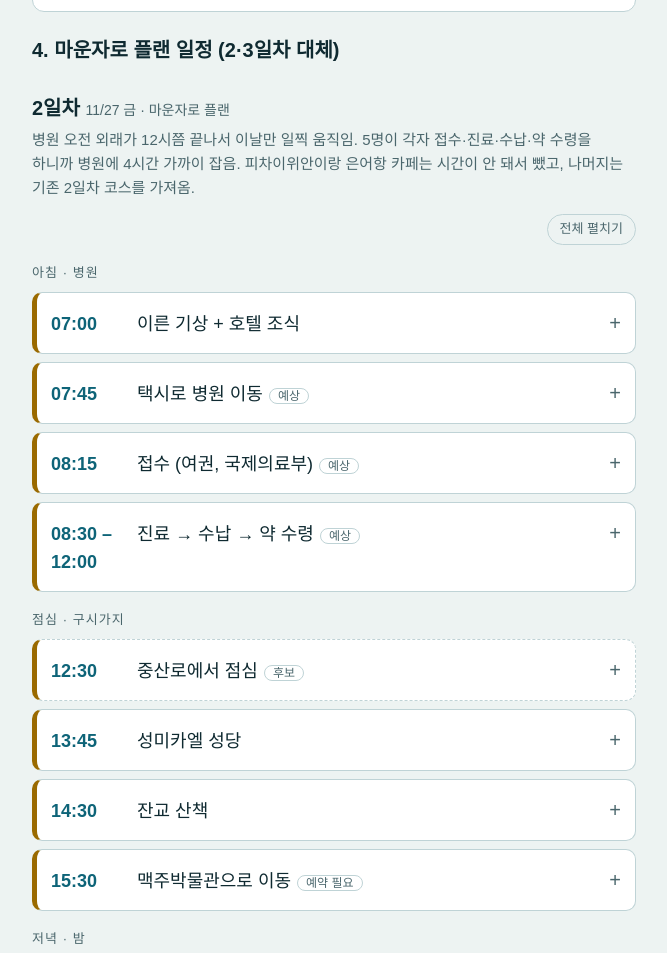
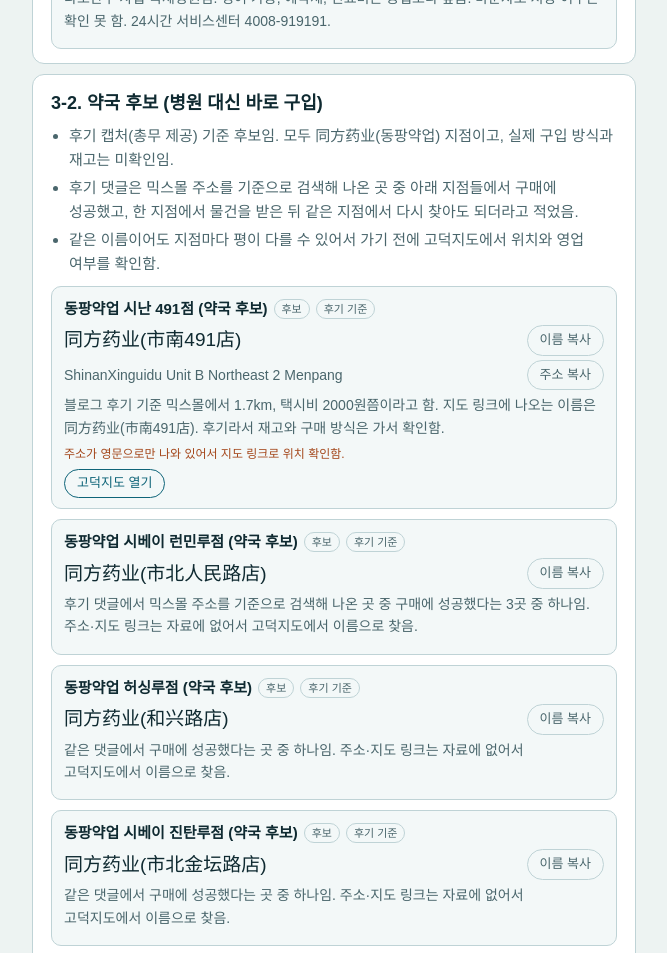
Before and after one commit to smartvipo-max/qingdao-trip, a plain HTML site: page index.html in a window 1280 px wide. Shown: the part 7095-8048 px from the top of the page, without its empty margins (306-973 px from the left). Drawn offline with Linux system fonts and the light colour scheme.

Commit message:
Update index.html

```diff
--- a/index.html
+++ b/index.html
@@ -323,16 +323,22 @@ document.getElementById('info').innerHTML = `<section id="info-sec"><h2>여행
 Object.assign(P,{
  M1:{ko:'청대부원 (칭다오대학 부속병원) 시난 원구 · 국제의료부',tip:'구시가지 쪽 병원임. 네이버에는 칭다오대학 부속병원으로 나옴. 국제의료부는 영어 가능이라고 안내됨. 외국인 마운자로 처방 여부는 아직 확인 못 함.',flags:['확인 필요'],zh:'青岛大学附属医院(市南院区)',addr:'青岛市市南区江苏路16号',link:'',area:'마운자로',engaddr:false},
  M2:{ko:'칭다오시립병원 동원 국제외래',tip:'시난구 둥하이시루 쪽 원구라는 블로그 설명이 있음. 정확한 주소는 확인 못 해서 고덕지도에 이름 붙여넣고 위치 확인함.',flags:['확인 필요'],zh:'青岛市市立医院(东院区)',addr:'',link:'',area:'마운자로',engaddr:false},
- M3:{ko:'칭다오 유나이티드 패밀리 병원 (和睦家)',tip:'라오산구 사립 국제병원임. 영어 가능, 예약제, 진료비는 공립보다 높음. 마운자로 처방 여부는 확인 못 함. 24시간 서비스센터 4008-919191.',flags:['비용 높음'],zh:'青岛和睦家医院',addr:'',link:'',area:'마운자로',engaddr:false}
+ M3:{ko:'칭다오 유나이티드 패밀리 병원 (和睦家)',tip:'라오산구 사립 국제병원임. 영어 가능, 예약제, 진료비는 공립보다 높음. 마운자로 처방 여부는 확인 못 함. 24시간 서비스센터 4008-919191.',flags:['비용 높음'],zh:'青岛和睦家医院',addr:'',link:'',area:'마운자로',engaddr:false},
+ Y1:{ko:'동팡약업 시난 491점 (약국 후보)',tip:'블로그 후기 기준 믹스몰에서 1.7km, 택시비 2000원쯤이라고 함. 지도 링크에 나오는 이름은 同方药业(市南491店). 후기라서 재고와 구매 방식은 가서 확인함.',flags:['후보','후기 기준'],zh:'同方药业(市南491店)',addr:'ShinanXinguidu Unit B Northeast 2 Menpang',link:'https://surl.amap.com/1ySnUvnMpeFn',area:'마운자로',engaddr:true},
+ Y2:{ko:'동팡약업 시베이 런민루점 (약국 후보)',tip:'후기 댓글에서 믹스몰 주소를 기준으로 검색해 나온 곳 중 구매에 성공했다는 3곳 중 하나임. 주소·지도 링크는 자료에 없어서 고덕지도에서 이름으로 찾음.',flags:['후보','후기 기준'],zh:'同方药业(市北人民路店)',addr:'',link:'',area:'마운자로',engaddr:false},
+ Y3:{ko:'동팡약업 허싱루점 (약국 후보)',tip:'같은 댓글에서 구매에 성공했다는 곳 중 하나임. 주소·지도 링크는 자료에 없어서 고덕지도에서 이름으로 찾음.',flags:['후보','후기 기준'],zh:'同方药业(和兴路店)',addr:'',link:'',area:'마운자로',engaddr:false},
+ Y4:{ko:'동팡약업 시베이 진탄루점 (약국 후보)',tip:'같은 댓글에서 구매에 성공했다는 곳 중 하나임. 주소·지도 링크는 자료에 없어서 고덕지도에서 이름으로 찾음.',flags:['후보','후기 기준'],zh:'同方药业(市北金坛路店)',addr:'',link:'',area:'마운자로',engaddr:false}
 });
+HOT.push('방문 금지');
 
 const MJ_DAYS=[
- {id:'mj-d2',label:'2일차',date:'11/27 금 · 마운자로 플랜',intro:'병원 오전 외래가 12시쯤 끝나서 이날만 일찍 움직임. 5명이 각자 접수·진료·수납·약 수령을 하니까 병원에 4시간 가까이 잡음. 피차이위안이랑 은어항 카페는 시간이 안 돼서 뺐고, 나머지는 기존 2일차 코스를 가져옴.',items:[
+ {id:'mj-d2',label:'2일차',date:'11/27 금 · 마운자로 플랜',intro:'약 구하는 방법은 A(병원 처방 후 수령, 기본 안)와 B(병원 대신 약국에서 바로 구입, 대안) 두 가지임. 병원 오전 외래가 12시쯤 끝나서 이날만 일찍 움직임. 5명이 각자 접수·진료·수납·약 수령을 하니까 병원에 4시간 가까이 잡음. 피차이위안이랑 은어항 카페는 시간이 안 돼서 뺐고, 나머지는 기존 2일차 코스를 가져옴.',items:[
   {sep:'아침 · 병원'},
   {t:'07:00',title:'이른 기상 + 호텔 조식',team:'all',desc:'이날만 일찍 일어남. 여권 5개, 현금, 알리페이, 보냉백, 얼음팩 챙김. 얼음팩은 전날 프런트에 냉동 부탁해둠.'},
   {t:'07:45',title:'택시로 병원 이동',team:'all',tag:'예상',desc:'디디 택시 한 대에 5명 탐. 숙소에서 병원까지 시간은 고덕지도로 확인함. 아래 한자 이름 복사해서 도착지에 입력함.',places:['M1']},
   {t:'08:15',title:'접수 (여권, 국제의료부)',team:'all',tag:'예상',desc:'1층 접수처나 국제의료부 창구에서 여권 내고 내분비과 또는 체중관리 외래로 접수함. 접수 때 현지 전화번호를 요구하는 병원이 많다고 해서 한국·로밍 번호 준비함. 병원에 미리 전화해서 5명이 같은 날 오전에 간다고 알려둠.',notes:[['준비','여권 원본, 현금 위안화, 알리페이·위챗']]},
   {t:'08:30 – 12:00',title:'진료 → 수납 → 약 수령',team:'all',tag:'예상',desc:'진료, 수납, 약 수령은 전부 각자 함. 중국 대형병원은 접수·검사·약값을 단계별로 먼저 내는 방식이라 수납을 여러 번 할 수 있음. 처방이 안 나온 친구는 진료만 받고 먼저 나가서 근처에서 기다림.',notes:[['기준','BMI 28 이상이거나, 24 이상이면서 고혈압 같은 동반 질환이 있으면 처방 대상이라는 블로그 설명. 안 맞으면 처방이 안 될 수 있음'],['바늘','퀵펜은 바늘이 따로일 수 있음. 처방에 포함되는지 물어봄'],['서류','처방전, 영수증(发票), 약 원포장 상자 챙김'],['원칙','본인 사용분만 구입함. 서로 사다 주거나 나눠 주지 않음']]},
+  {t:'08:30 – 11:30',title:'B 경로: 병원 대신 약국에서 바로 구입',team:'all',tag:'대안',cand:true,desc:'병원에 안 가기로 하면 위 A 대신 이 칸을 씀. 택시로 약국 후보를 돌며 각자 본인 몫을 삼. 영업시간과 재고는 가기 전에 고덕지도에서 확인함. 중국에서 마운자로는 처방약이라 약국이 처방전을 요구할 수 있고, 외국인이 처방 없이 살 수 있는지는 확인 못 함. 막히면 오후 외래나 3일차 예비 슬롯으로 A를 시도함. 후기 작성자는 2펜씩 3번에 나눠 6펜을 샀다고 하는데, 6펜은 한국 3개월분 상한(약 3펜)을 넘으니 우리는 따라 하지 않음.',notes:[['수량','각자 본인 3개월분(퀵펜 약 3개) 안에서만 삼'],['금지','해군병원약국(同方药业 闽江路店)은 가지 않음']],places:['Y1','Y2','Y3','Y4']},
   {sep:'점심 · 구시가지'},
   {t:'12:30',title:'중산로에서 점심',team:'all',tag:'후보',cand:true,desc:'춘화루 먼저, 사람이 많으면 동방자오차(딤섬)로 바꿈. 병원이 길어지면 점심은 병원 근처에서 해결하고 구시가지 코스를 줄임. 약은 보냉백에 넣어 들고 다님.',places:[45,43]},
   {t:'13:45',title:'성미카엘 성당',team:'all',desc:'금요일이라 내부 입장 가능. 맞은편 기념품숍 구경함.',notes:[['입장료','1인 10위안']],places:[40]},
@@ -347,7 +353,7 @@ const MJ_DAYS=[
  ]},
  {id:'mj-d3',label:'3일차',date:'11/28 토 · 마운자로 플랜',intro:'기존 3일차랑 거의 같음. 오전에 예비 슬롯 하나를 두고, 저녁에 짐 정리할 때 약도 같이 챙김.',items:[
   {sep:'오전 · 점심'},
-  {t:'09:00 – 10:30',title:'예비 슬롯: 병원·약국 재시도',team:'all',tag:'필요할 때만',cand:true,desc:'2일차에 처방이나 약 재고가 해결 안 된 친구만 씀. 토요일은 외래가 줄 수 있어서 전날 병원에 전화로 확인함. 다 해결됐으면 이 칸은 건너뛰고 늦잠 잠. 재시도를 쓰면 소어산이나 루쉰공원 중 하나를 빼고 점심부터 이어감.',places:['M2']},
+  {t:'09:00 – 10:30',title:'예비 슬롯: 병원·약국 재시도',team:'all',tag:'필요할 때만',cand:true,desc:'2일차에 처방이나 약 재고가 해결 안 된 친구만 씀. 토요일은 외래가 줄 수 있어서 전날 병원에 전화로 확인함. 다 해결됐으면 이 칸은 건너뛰고 늦잠 잠. 재시도를 쓰면 소어산이나 루쉰공원 중 하나를 빼고 점심부터 이어감.',places:['M2','Y1','Y2','Y3','Y4']},
   {t:'10:30',title:'늦잠 + 든든한 아침',team:'all',desc:'이날이 제일 많이 걷는 날이라 아침 든든하게 먹고 나감.'},
   {t:'11:00',title:'소어산 공원 (북문)',team:'all',desc:'붉은 지붕이랑 푸른 바다 한눈에 보이는 전망 명소임. 북문에서 내리면 정상까지 5분이라 편함.',places:[53]},
   {t:'12:00',title:'루쉰공원 해안 산책길',team:'all',desc:'소어산 다음 코스로 바다 따라 걸음. 이어서 팔대관 쪽으로 걸어가도 됨.',places:[52]},
@@ -368,6 +374,7 @@ const MJ_CARDS={
   '마운자로(중국명 穆峰达, 성분명 替尔泊肽)는 중국에서도 처방약이라 병원에서 의사 진료를 받아야 살 수 있음.',
   '처방은 현지 의사가 정함. 기준에 안 맞으면 처방이 안 나올 수 있음.',
   '구입이랑 한국 반입은 각자 본인 사용분만 함. 서로 사다 주거나 나눠 주는 건 안 됨.',
+  '약은 병원에서 처방받고 받는 게 기본(A)이고, 병원 대신 약국에서 바로 사는 방법(B)도 후기에 있어서 후보로 넣어둠. 후기라서 실제로 되는지는 가서 확인해야 함.',
   '병원 후보와 가격은 공식 자료가 아니라 블로그·커뮤니티 정리글 기준임. 칭다오에서 외국인이 실제로 처방받은 사례는 확인 못 해서, 병원에 미리 전화로 확인해야 함.'],true],
  c2:['2. 약 정보 · 가격',[
   '중국은 퀵펜 1개에 4회분(4주)이 들어 있음. 한국처럼 1회용 펜이 아님.',
@@ -388,17 +395,21 @@ const MJ_CARDS={
   '약 수령(取药): 병원 약국에서 받음. 유효기간, 냉장 상태, 바늘 포함 여부를 확인함.',
   '처방전, 비용 내역, 영수증, 약 상자 사진을 전부 남김.']],
  c8:['8. 약 구입 · 결제',[
-  '병원 약국에서 바로 받는 게 제일 안전함. 재고가 없으면 병원 근처 약국을 안내받음.',
+  '구하는 길은 두 가지임. A는 병원에서 처방받고 병원 약국이나 근처 약국에서 받기(기본), B는 약국에 가서 바로 사기(후기 기준).',
+  'A는 병원 약국에서 바로 받는 게 제일 안전함. 재고가 없으면 병원 근처 약국을 안내받음.',
+  'B는 후기에서 同方药业(동팡약업) 지점 몇 곳에서 샀다는 얘기가 나옴. 약국 후보는 위 3-2번에 정리함. 중국에서 마운자로는 처방약이라 처방전을 요구받을 수 있고, 외국인이 처방 없이 살 수 있는지는 확인 못 함. 안 되면 A로 감.',
+  'B 후기는 당일치기로 가서 2펜씩 3번 나눠 6펜을 샀다는 내용인데, 한국 반입 상한(3개월분, 퀵펜 약 3개)을 넘으니 따라 하지 않음. 각자 본인 몫만 삼.',
+  '약국 이름은 같은 同方药业여도 지점마다 평이 다르다는 얘기가 있어서, 방문 금지로 정한 지점(해군병원약국)은 고르지 않음.',
   '위챗 대리상, 처방 없이 파는 곳, 온라인 대리구매는 안 씀. 한국 세관이 인도산 마운자로 9개를 분석했더니 전부 위조품이었음.',
   '징둥 같은 온라인 앱은 외국인은 중국 신분증 실명인증·현지 계좌·휴대폰 번호 때문에 막히는 경우가 많다고 해서 기본 경로로 안 잡음.',
-  '약을 받을 때 포장에 穆峰达 / 替尔泊肽, 제조사 礼来(Lilly), 용량(mg), 유효기간이 있는지, 냉장 상태인지 확인함.']],
+  'A든 B든 받을 때 포장에 穆峰达 / 替尔泊肽, 제조사 礼来(Lilly), 용량(mg), 유효기간이 있는지, 냉장 상태인지 확인하고 영수증(发票)을 받음.']],
  c9:['9. 보관 · 이동 · 한국 세관',[
   '2~8°C 냉장 보관함. 얼면 약효가 없어져 폐기해야 하니까 냉동 금지. 얼음팩이 약에 직접 닿지 않게 지퍼백이나 천으로 감쌈.',
   '위탁 수하물은 영하로 떨어질 수 있어서 절대 안 넣고, 기내 반입 가방에 넣음. 얼음팩은 완전히 언 상태로 가져가야 보안검색에서 문제가 적음.',
   '개봉 전 상온 보관은 블로그 기준 30°C 이하에서 최대 21일. 약사나 설명서로 한 번 더 확인하고, 귀국하면 바로 냉장함.',
   '한국은 2026.11.12부터 해외에서 정상 처방·구매한 자가 치료용 의약품을 본인이 직접 들고 오는 경우 3개월분(주 1회 기준 12~13회분)까지 반입을 허용함.',
   '중국 퀵펜은 1개가 4회분이라 약 3펜이 상한임. 세관이 개수와 회분 중 무엇으로 세는지는 확인 못 해서 출발 전에 관세청 125에 물어봄.',
-  '식약처는 별도 서류 의무는 없다고 했지만, 처방전·영수증(发票)·약 원포장 상자를 챙기면 설명이 쉬움.',
+  '식약처는 별도 서류 의무는 없다고 했지만, 처방전·영수증(发票)·약 원포장 상자를 챙기면 설명이 쉬움. 약국에서 산 약도 영수증이랑 원포장 상자를 똑같이 챙김.',
   '직구, 택배, 대리 반입은 안 됨. 반복 반입은 통관이 보류될 수 있고, 재판매는 단속 대상임. 반입 허용이 곧 면세는 아니라서 세금은 관세청에 확인함.',
   '해외에서 가져온 약은 부작용이 생겨도 피해구제를 받기 어려움.']],
  c10:['10. 안전 · 플랜 B',[
@@ -406,7 +417,8 @@ const MJ_CARDS={
   '병력(췌장염, 갑상선 수질암 가족력, 임신 계획, 알레르기, 복용 중인 약)은 의사에게 사실대로 말함.',
   '시야에 이상이 생기면 바로 진료받음(식약처가 11/11에 GLP-1 계열 시신경 질환 안전성 정보를 안내함).',
   '처방이 안 나오면 대리상이나 위챗으로 우회하지 않고 포기함. 일정은 기존 안으로 돌아감.',
-  '병원 약국에 재고가 없으면 병원 근처 약국을 찾고, 그래도 없으면 3일차 예비 슬롯에 다른 병원을 가봄(토요일 진료 여부는 전화로 확인).',
+  '병원 약국에 재고가 없으면 병원 근처 약국이나 3-2번 약국 후보를 가보고, 그래도 없으면 3일차 예비 슬롯에 다른 병원을 가봄(토요일 진료 여부는 전화로 확인).',
+  'B(약국 바로 구입)가 처방전 문제로 막히면 무리하지 않고 A(병원)로 돌리거나 패스함. 방문 금지 지점이 눈앞에 있어도 들어가지 않음.',
   '일부만 처방이 안 나오면 그 친구는 진료만 받고 근처에서 기다리거나 먼저 점심 먹음.',
   '소통이 너무 어려우면 사립 和睦家가 대안이지만 비용이 높고 처방 여부는 확인 못 함.',
   '몸이 이상하면 중국 응급 전화는 120.']]
@@ -428,10 +440,16 @@ const MJ_PHRASES=[
   ['처방전·영수증 요청','能给我处方、费用清单和发票吗？我要带回国。','Néng gěi wǒ chǔfāng, fèiyòng qīngdān hé fāpiào ma? Wǒ yào dài huíguó.']]],
  ['약국',[
   ['재고 확인','这是医生开的处方，请问有货吗？','Zhè shì yīshēng kāi de chǔfāng, qǐngwèn yǒu huò ma?'],
-  ['얼음팩 요청','请帮我拿冰袋，我要冷藏带走。','Qǐng bāng wǒ ná bīngdài, wǒ yào lěngcáng dàizǒu.']]]
+  ['얼음팩 요청','请帮我拿冰袋，我要冷藏带走。','Qǐng bāng wǒ ná bīngdài, wǒ yào lěngcáng dàizǒu.']]],
+ ['약국에서 바로 구입할 때 (B 경로)',[
+  ['마운자로 있나요?','请问有穆峰达（替尔泊肽）吗？','Qǐngwèn yǒu Mùfēngdá (tì\'ěrbótài) ma?'],
+  ['규격·가격','有几毫克的？多少钱一支？','Yǒu jǐ háokè de? Duōshao qián yì zhī?'],
+  ['처방전 없이 살 수 있나요?','没有处方可以买吗？','Méiyǒu chǔfāng kěyǐ mǎi ma?'],
+  ['냉장 보관·유효기간','请问是冷藏保存的吗？有效期到什么时候？','Qǐngwèn shì lěngcáng bǎocún de ma? Yǒuxiàoqī dào shénme shíhou?'],
+  ['영수증 요청','请给我发票。','Qǐng gěi wǒ fāpiào.']]]
 ];
 const MJ_EN='I am a Korean tourist visiting Qingdao on Nov 27. Five of us would like to see an endocrinologist about weight management. Can foreign visitors get a tirzepatide (Mounjaro) prescription at your International Medical Department? What should we bring?';
-const MJ_CHECK=['병원에 전화로 외국인 5명 방문 가능 여부 확인 (영어)','여권 원본 (각자)','위챗·알리페이 + 해외카드 연동, 현금 위안화 여유','현지 전화번호 요구 대비: 한국·로밍 번호 준비','보냉백 + 얼음팩 2~3개 + 지퍼백','본인 키·체중·병력·복용 약 메모','처방전·영수증·약 원포장 상자 (사진도 백업)','펜 니들 포함 여부 확인 문장 캡처','관세청 125로 반입 기준 재확인'];
+const MJ_CHECK=['병원에 전화로 외국인 5명 방문 가능 여부 확인 (영어)','여권 원본 (각자)','위챗·알리페이 + 해외카드 연동, 현금 위안화 여유','현지 전화번호 요구 대비: 한국·로밍 번호 준비','보냉백 + 얼음팩 2~3개 + 지퍼백','본인 키·체중·병력·복용 약 메모','처방전·영수증·약 원포장 상자 (사진도 백업)','펜 니들 포함 여부 확인 문장 캡처','약국 후보 한자 이름·지도 캡처 (방문 금지 지점과 구분)','관세청 125로 반입 기준 재확인'];
 
 (function(){
  const card=(k,html)=>`<div class="card"><h3>${esc(k[0])}${k[2]?'<em class="dec">결정 전</em>':''}</h3>${html||`<ul>${k[1].map(x=>`<li>${esc(x)}</li>`).join('')}</ul>`}</div>`;
@@ -442,14 +460,18 @@ const MJ_CHECK=['병원에 전화로 외국인 5명 방문 가능 여부 확인
   <li>${esc('2순위는 칭다오시립병원 동원 국제외래. 서비스센터 +86-532-8282-7191. 블로그는 시난구 둥하이시루 쪽 원구라고 소개함.')}</li>
   <li>${esc('예비로 청양인민병원 국제외래도 후보로 올라와 있는데 주소·전화는 확인 못 함. 시내에서 멀 수 있음.')}</li>
   <li>${esc('중국 지방 도시는 외국인 처방이 어렵다는 후기도 있어서, 병원 전화 확인이 먼저임.')}</li></ul>${placeCard('M1')}${placeCard('M2')}${placeCard('M3')}`);
+ const pharm=card(['3-2. 약국 후보 (병원 대신 바로 구입)',[]],`<ul>
+  <li>${esc('후기 캡처(총무 제공) 기준 후보임. 모두 同方药业(동팡약업) 지점이고, 실제 구입 방식과 재고는 미확인임.')}</li>
+  <li>${esc('후기 댓글은 믹스몰 주소를 기준으로 검색해 나온 곳 중 아래 지점들에서 구매에 성공했고, 한 지점에서 물건을 받은 뒤 같은 지점에서 다시 찾아도 되더라고 적었음.')}</li>
+  <li>${esc('같은 이름이어도 지점마다 평이 다를 수 있어서 가기 전에 고덕지도에서 위치와 영업 여부를 확인함.')}</li></ul>${placeCard('Y1')}${placeCard('Y2')}${placeCard('Y3')}${placeCard('Y4')}<div class="decbox"><b>방문 금지: 해군병원약국</b><br>${esc('同方药业 시난 민장루점(闽江路24号 1층)을 말함. 평이 안 좋다는 얘기가 있어서(총무 전달 기준) 가지 않음. 지도에서 같은 同方药业 이름이어도 闽江路 지점은 고르지 않음.')}</div>`);
  const phr=`<div class="zhlist">${MJ_PHRASES.map(g=>`<div class="grp">${esc(g[0])}</div>`+g[1].map(i=>`<div class="it"><div class="l"><div class="k">${esc(i[0])}</div><div class="z" lang="zh">${esc(i[1])}</div><div class="k">${esc(i[2])}</div></div><div class="acts">${cp(i[1],'복사')}</div></div>`).join('')).join('')}
   <div class="grp">병원 사전 문의 (영어)</div><div class="it"><div class="l"><div class="k">전화·메일로 문의할 때</div><div class="z" lang="en">${esc(MJ_EN)}</div></div><div class="acts">${cp(MJ_EN,'복사')}</div></div></div>`;
  const chk=`<ul class="checks" style="margin-top:10px">${MJ_CHECK.map(c=>`<li><label><input type="checkbox"><span>${esc(c)}</span></label></li>`).join('')}</ul>`;
- const src=`<div class="card"><h3>참고한 자료</h3><ul>${['식약처·관세청 휴대 반입 허용 보도(연합뉴스·MTN, 2026.11.11~18)','칭다오 병원 목록(중국 국가위생건강위원회 영문 안내)','칭다오 유나이티드 패밀리 병원 공식 사이트','네이버 블로그 "칭다오 마운자로 구매 처방 방법 총정리" (2026.11.20)','스시자로·GitHub·더쿠·다음카페 정리글 (비공식)'].map(x=>`<li>${esc(x)}</li>`).join('')}</ul><p style="font-size:13px;color:var(--muted);margin:8px 0 0">${esc('가격·병원 운영·세관 해석은 바뀔 수 있고, 처방 여부와 용량은 현지 의사가 정함. 위 내용은 의학적 조언이 아니라 정보 정리임. 2026.11.22 기준.')}</p></div>`;
+ const src=`<div class="card"><h3>참고한 자료</h3><ul>${['식약처·관세청 휴대 반입 허용 보도(연합뉴스·MTN, 2026.11.11~18)','칭다오 병원 목록(중국 국가위생건강위원회 영문 안내)','칭다오 유나이티드 패밀리 병원 공식 사이트','네이버 블로그 "칭다오 마운자로 구매 처방 방법 총정리" (2026.11.20)','약국 후보: 블로그·댓글 캡처(총무 제공, 미검증)','스시자로·GitHub·더쿠·다음카페 정리글 (비공식)'].map(x=>`<li>${esc(x)}</li>`).join('')}</ul><p style="font-size:13px;color:var(--muted);margin:8px 0 0">${esc('가격·병원 운영·세관 해석은 바뀔 수 있고, 처방 여부와 용량은 현지 의사가 정함. 위 내용은 의학적 조언이 아니라 정보 정리임. 2026.11.22 기준.')}</p></div>`;
  document.getElementById('mj').innerHTML=`<section id="mj-sec"><h2>마운자로 플랜 <small style="font-size:14px;color:var(--all);font-weight:500">선택</small></h2>
   <p class="intro">칭다오에서 마운자로를 처방받기로 하면 보는 탭임. 안 가기로 하면 통째로 무시하고 위의 기존 일정 그대로 가면 됨. 가는 경우엔 2·3일차는 아래 대체 일정을 씀.</p>
   <div class="decbox"><b>5명 전원이 같이 병원에 가는 걸로 짠 플랜임.</b> 구입도 반입도 각자 본인 사용분만 하고, 서로 사다 주거나 나눠 주지 않음.</div>
-  ${card(MJ_CARDS.c1)}${card(MJ_CARDS.c2)}${hosp}
+  ${card(MJ_CARDS.c1)}${card(MJ_CARDS.c2)}${hosp}${pharm}
   <h3 class="mjh" style="margin-top:22px">4. 마운자로 플랜 일정 (2·3일차 대체)</h3>${days}
   ${card(MJ_CARDS.c5)}${card(['체크리스트',[]],chk)}${card(MJ_CARDS.c6)}
   ${card(['7. 병원·약국에서 쓸 중국어',[]],phr)}
```
